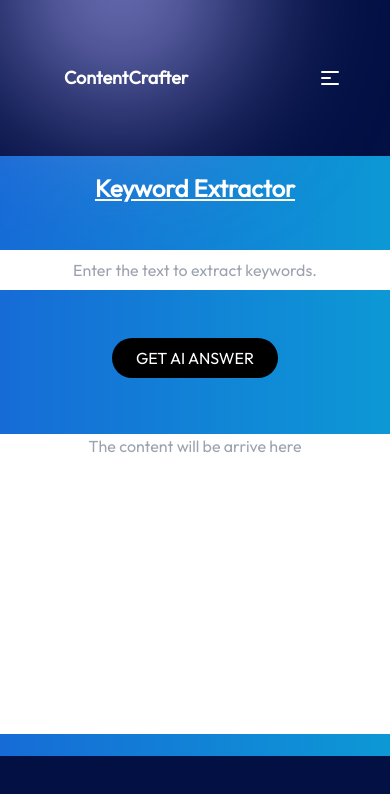
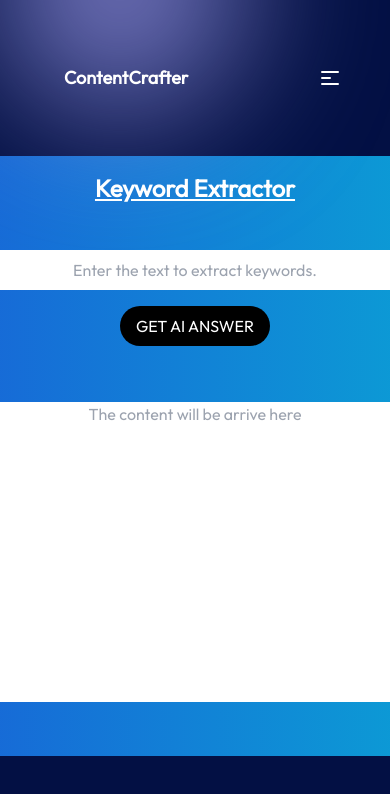
Before and after one commit to anaskhan28/ContentCrafter, a React (Vite) app in the folder content-crafter/: page /extractor in a window 390 px wide. Shown: the top 794 px of the page. Built offline with nearby package versions, Linux system fonts and the light colour scheme.

Commit message:
responsiveness added

```diff
--- a/content-crafter/src/components/Button.tsx
+++ b/content-crafter/src/components/Button.tsx
@@ -6,10 +6,10 @@ interface ButtonProps {
     label: string;
   }
 
-const Button: React.FC<ButtonProps> = ({ onClick, loading, label }: ButtonProps) => (
+  const Button: React.FC<ButtonProps> = ({ onClick, loading, label }: ButtonProps) => (
     <button
       type='submit'
-      className="bg-black text-white pt-2 pb-2 pr-6 pl-6 rounded-full mt-12"
+      className="bg-black text-white pt-2 pb-2 pr-4 sm:pr-6 pl-4 sm:pl-6 rounded-full mt-4 sm:mt-12"
       onClick={onClick}
       disabled={loading}
     >
@@ -17,4 +17,4 @@ const Button: React.FC<ButtonProps> = ({ onClick, loading, label }: ButtonProps)
     </button>
   );
 
-export default Button
+  export default Button;
--- a/content-crafter/src/components/InputField.tsx
+++ b/content-crafter/src/components/InputField.tsx
@@ -5,14 +5,14 @@ interface InputProps {
     value: any;
     placeholder: string;
   }
-const InputField: React.FC<InputProps> = ({ value, onChange, placeholder }: InputProps) => (
+  const InputField: React.FC<InputProps> = ({ value, onChange, placeholder }: InputProps) => (
     <input
       onChange={onChange}
-      className="text-black text-center rounded-xl w-[500px] pr-4 pl-4 pt-2 pb-2"
+      className="text-black text-center rounded-xl w-full sm:w-2/3 md:w-1/2 lg:w-1/3 pr-4 pl-4 pt-2 pb-2"
       type="text"
       placeholder={placeholder}
       value={value}
     />
   );
 
-export default InputField
+  export default InputField;
--- a/content-crafter/src/components/Tool.tsx
+++ b/content-crafter/src/components/Tool.tsx
@@ -3,7 +3,7 @@ import axios from 'axios';
 import InputField from "./InputField";
 import Button from "./Button";
 import ResultField from "./ResultField";
-
+import { Loader, Placeholder } from 'rsuite';
 interface ToolProps {
   prompt: string;
   model: string;
@@ -51,8 +51,12 @@ function Tool({ prompt, model, max_tokens, heading, imageSrc, placeholder }: Too
   }
 
 
+
+
+
   return (
     <div className="flex justify-center items-center">
+
       <div className="h-[600px] w-[1000px] rounded-lg bg-gradient-to-r from-blue-700 to-cyan-500">
         <h1 className="underline text-center mt-4 relative text-2xl font-bold">
          {heading}
```
